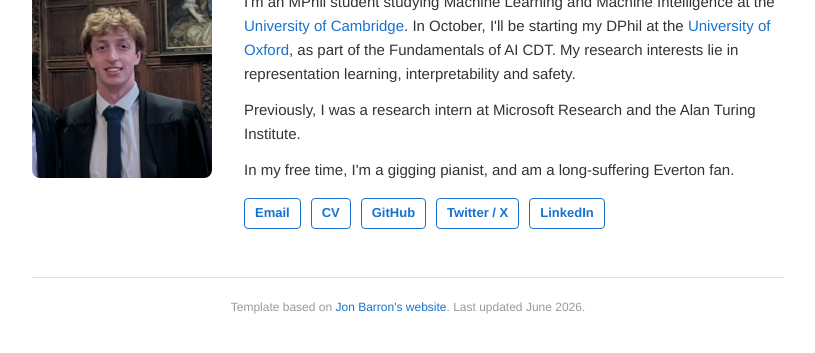
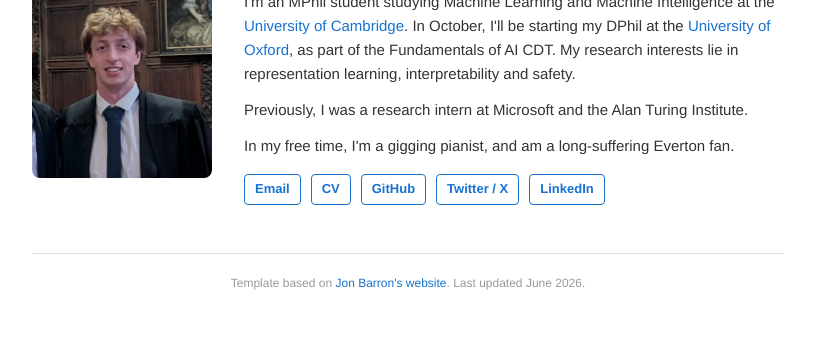
Before and after one commit to DanClark1/danclark1.github.io, a plain HTML site: page index.html in a window 1280 px wide. Shown: the part 107-460 px from the top of the page, without its empty margins (232-1047 px from the left). Drawn offline with Linux system fonts and the light colour scheme.

Commit message:
minor changes

```diff
--- a/index.html
+++ b/index.html
@@ -245,7 +245,7 @@
         I'm an MPhil student studying Machine Learning and Machine Intelligence at the <a href="https://www.eng.cam.ac.uk/">University of Cambridge</a>. In October, I'll be starting my DPhil at the <a href="https://www.ox.ac.uk/admissions/graduate/courses/cdt-fundamentals-of-artificial-intelligence">University of Oxford</a>, as part of the Fundamentals of AI CDT. My research interests lie in representation learning, interpretability and safety.
       </p>
       <p>
-        Previously, I was a research intern at Microsoft Research and the Alan Turing Institute.
+        Previously, I was a research intern at Microsoft and the Alan Turing Institute.
       </p>
       <p>
         In my free time, I'm a gigging pianist, and am a long-suffering Everton fan.
```
